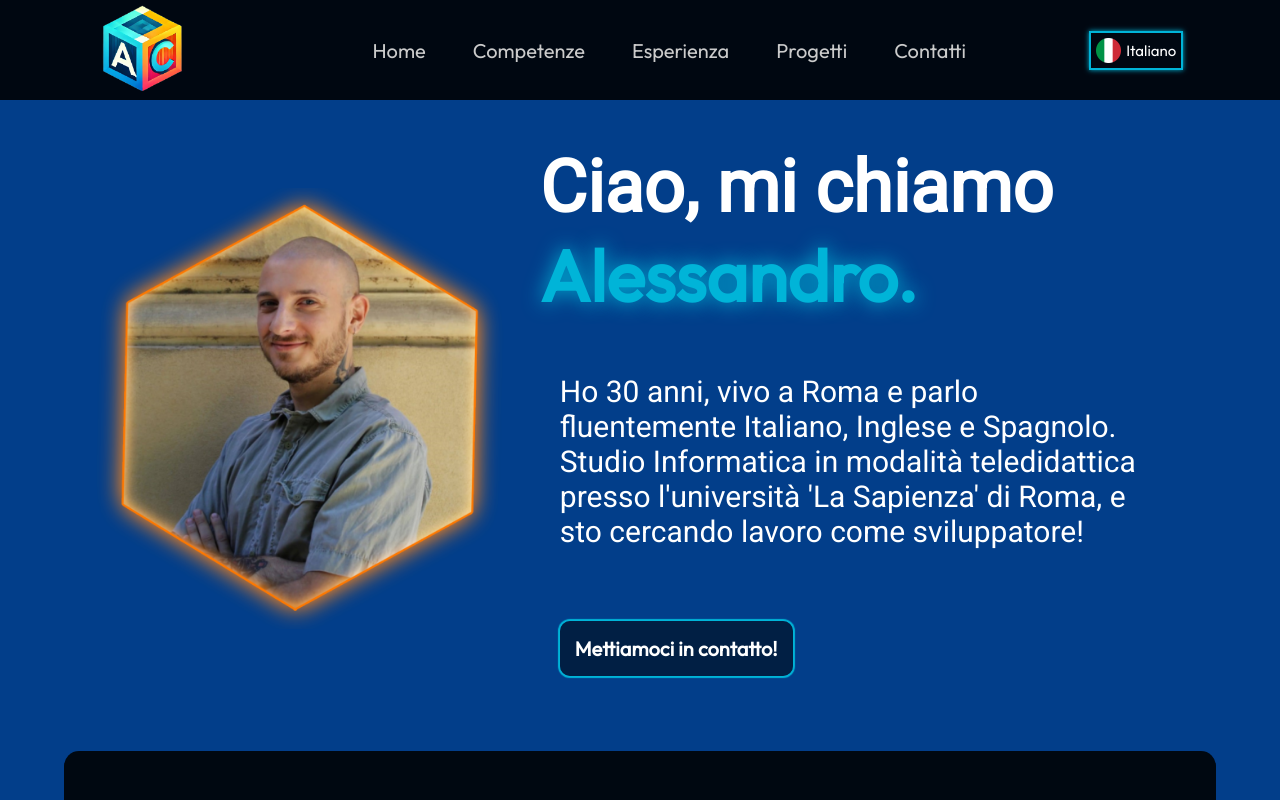
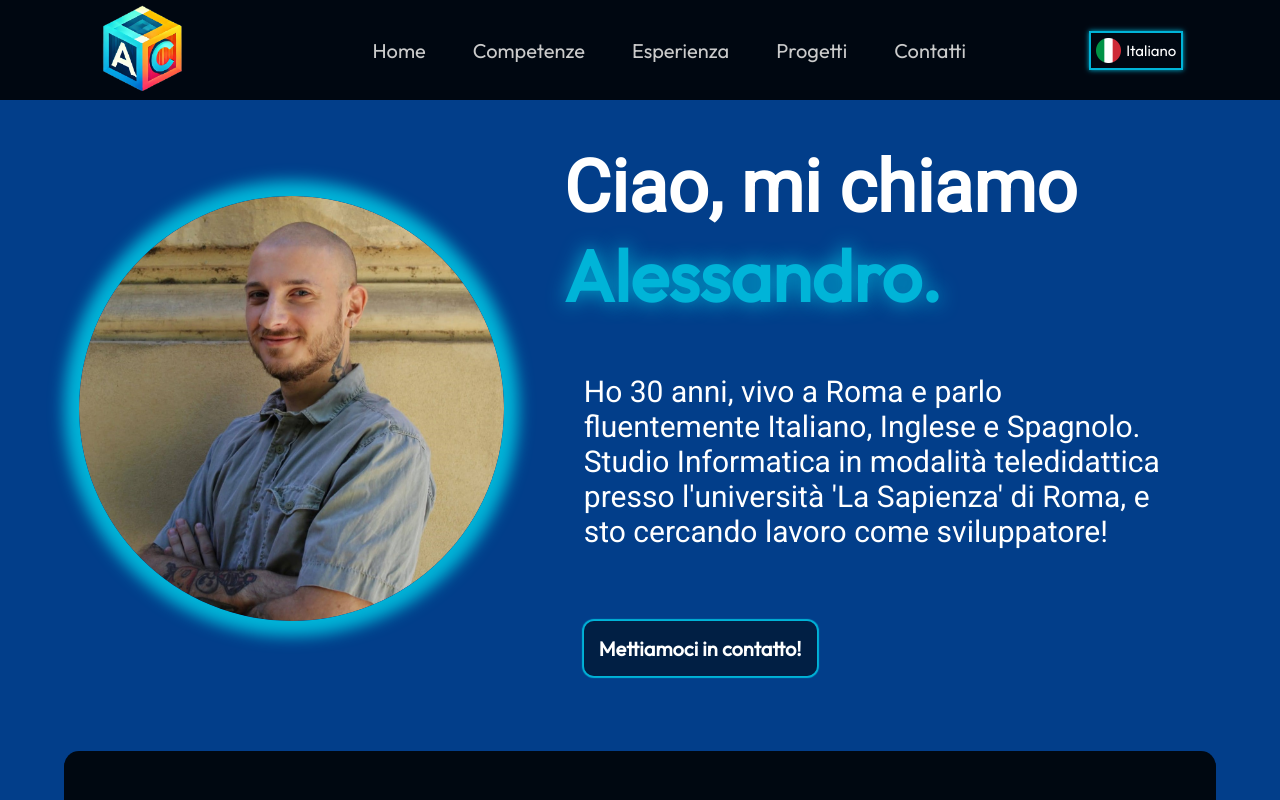
Before and after one commit to ale70029/portoflio_website, a React (Vite) app: page / in a window 1280 px wide. Shown: the top 800 px of the page. Built offline with nearby package versions, Linux system fonts and the light colour scheme.

Commit message:
updated hero image effects

```diff
--- a/src/components/Hero2/Hero.module.css
+++ b/src/components/Hero2/Hero.module.css
@@ -11,6 +11,7 @@
     justify-content: space-between;
     padding: 15px;
     border-radius: 15px;
+    gap: 40px;
 
 }
 
@@ -68,6 +69,9 @@
 .imgContainer img {
 
     width: 100%;
+    border-radius: 100%;
+    box-shadow: 0 0 15px 15px var(--glow);
+
 
     /*
     animation-name: floating;
```
Also changed, not shown: assets/hero/heroImage.png, assets/hero/heroImage1.png.
